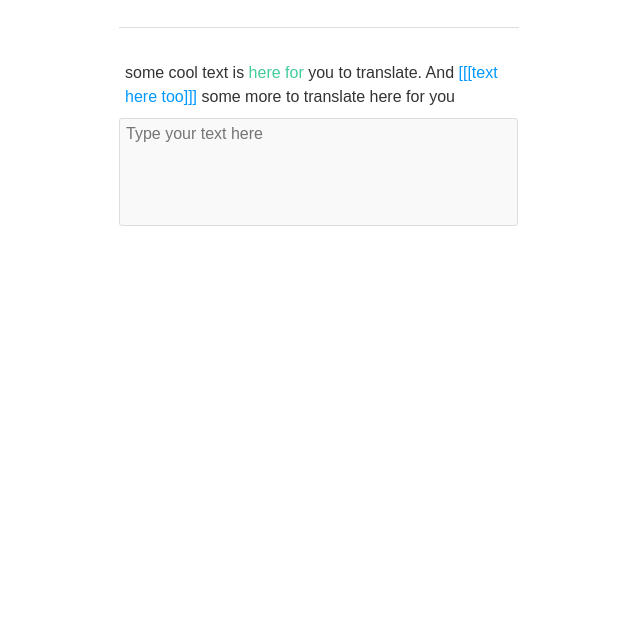
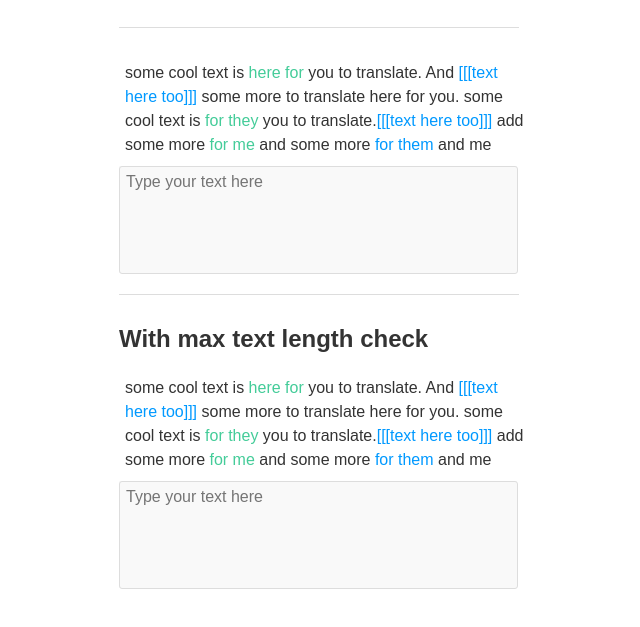
Before and after one commit to marexandre/jquery.textarea-highlighter.js, a website: page demo/index.html in a window 1280 px wide. Shown: the part 61-688 px from the top of the page, without its empty margins (321-961 px from the left). Drawn offline with nearby package versions, Linux system fonts and the light colour scheme.

Commit message:
update demo/index.html

```diff
--- a/demo/index.html
+++ b/demo/index.html
@@ -13,8 +13,15 @@
         <h1>Demo</h1>
         <hr/>
         <div class="translation">
-            <div class="source">some cool text is <span class="hoge">here for</span> you to translate. And <span class="match">[[[text here too]]]</span> some more to translate here for you</div>
+            <div class="source">some cool text is <span class="hoge">here for</span> you to translate. And <span class="match">[[[text here too]]]</span> some more to translate here for you. some cool text is <span class="hoge">for they</span> you to translate.<span class="match">[[[text here too]]]</span> add some more <span class="hoge">for me</span> and some more <span class="match">for them</span> and me</div>
             <textarea class="target" placeholder="Type your text here"></textarea>
+        </div>
+        <hr/>
+        <h2>With max text length check</h2>
+        <div class="translation-max">
+            <div class="source">some cool text is <span class="hoge">here for</span> you to translate. And <span class="match">[[[text here too]]]</span> some more to translate here for you. some cool text is <span class="hoge">for they</span> you to translate.<span class="match">[[[text here too]]]</span> add some more <span class="hoge">for me</span> and some more <span class="match">for them</span> and me</div>
+            <textarea class="target" placeholder="Type your text here" data-maxlength="150" data-debug="false"></textarea>
+            <span class="maxlength"></span>
         </div>
 
     </div>
```
